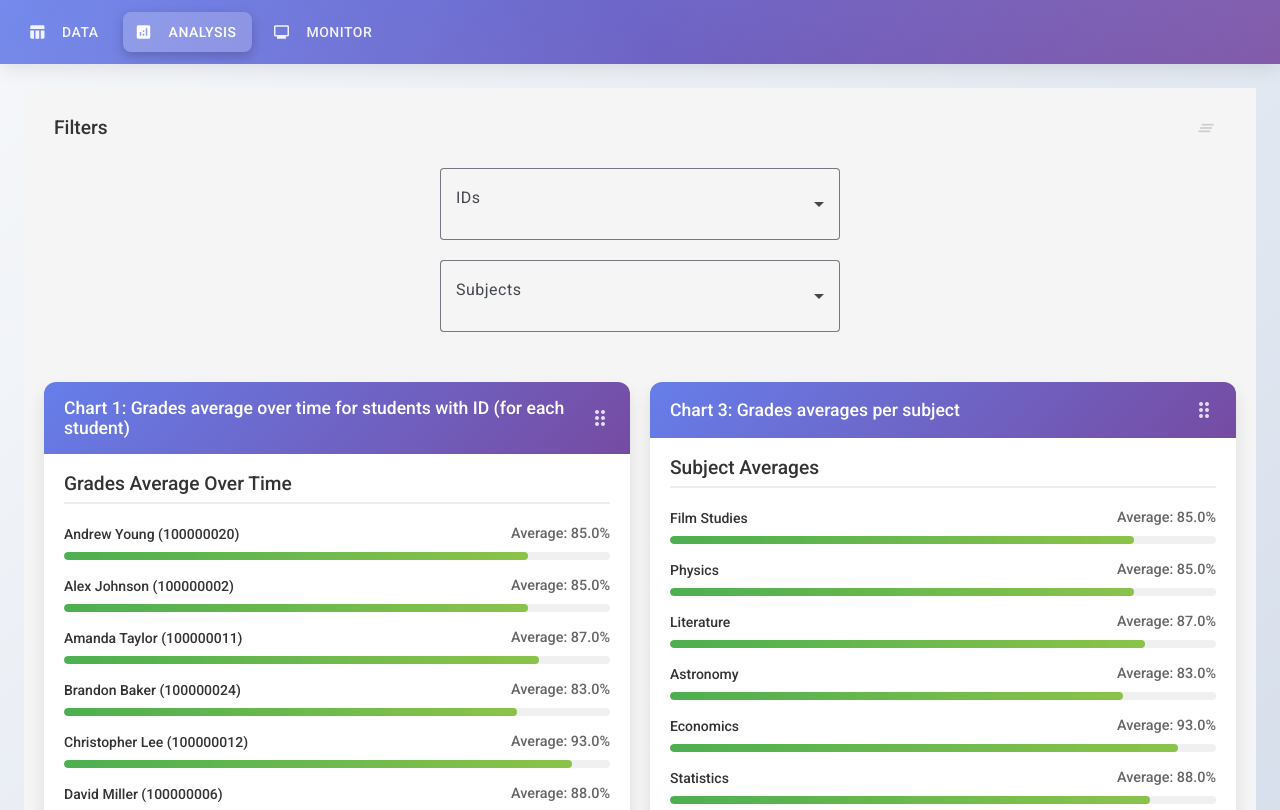
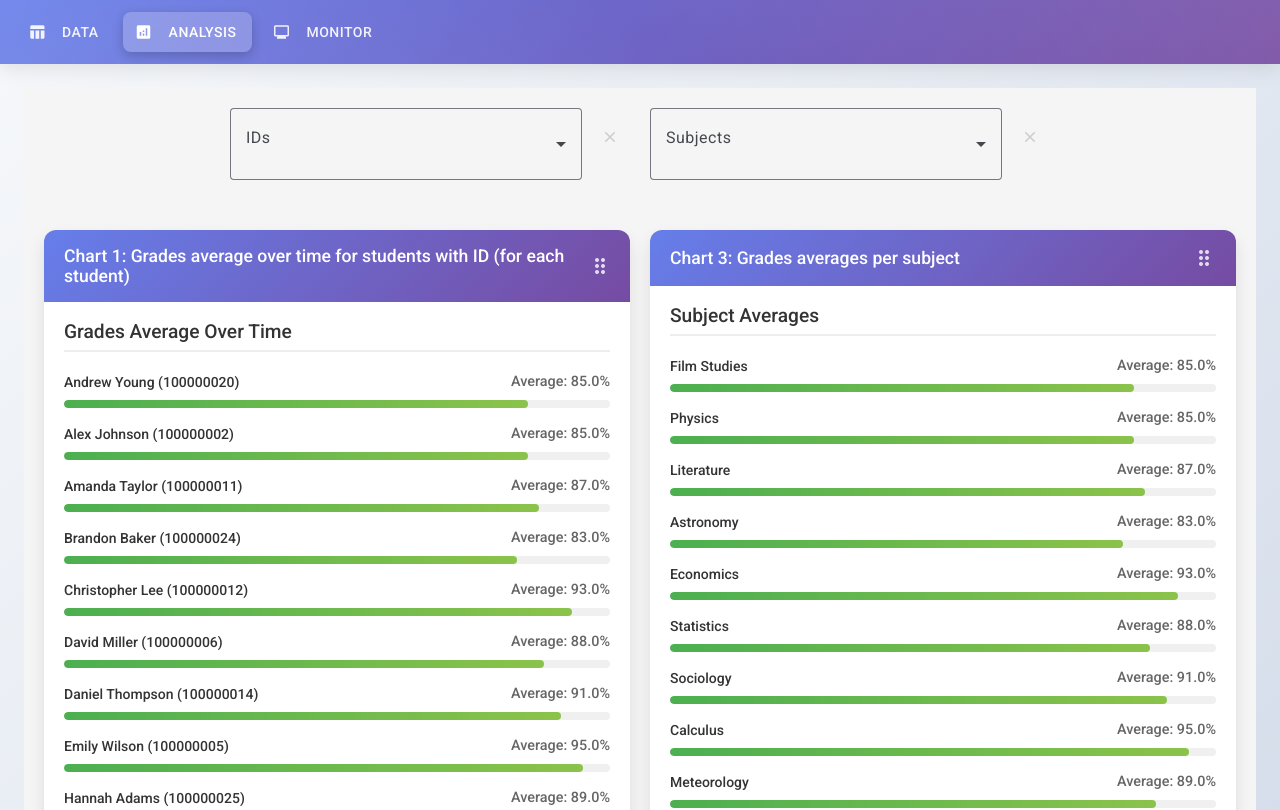
Before and after one commit to guymatus/biks-trainee-app, an Angular app: page /analysis in a window 1280 px wide. Shown: the top 810 px of the page. Built offline with nearby package versions, Linux system fonts and the light colour scheme.

Commit message:
Update analysis page filters: IDs and Subjects on same row with individual X buttons

```diff
--- a/src/app/pages/analysis-page/analysis-page.component.html
+++ b/src/app/pages/analysis-page/analysis-page.component.html
@@ -2,18 +2,8 @@
 
 
   <div class="controls-section">
-    <div class="controls-header">
-      <h3>Filters</h3>
-      <button mat-icon-button
-              class="clear-all-button"
-              (click)="clearAllFilters()"
-              [disabled]="selectedStudentIds.length === 0 && selectedSubjects.length === 0"
-              matTooltip="Clear all filters">
-        <mat-icon>clear_all</mat-icon>
-      </button>
-    </div>
-
     <div class="control-group">
+      <div class="filter-field">
         <mat-form-field appearance="outline" class="multiselect-field">
           <mat-label>IDs</mat-label>
           <mat-select [(ngModel)]="selectedStudentIds"
@@ -25,9 +15,16 @@
             </mat-option>
           </mat-select>
         </mat-form-field>
+        <button mat-icon-button
+                class="clear-button"
+                (click)="clearStudentIds()"
+                [disabled]="selectedStudentIds.length === 0"
+                matTooltip="Clear IDs filter">
+          <mat-icon>close</mat-icon>
+        </button>
       </div>
 
-    <div class="control-group">
+      <div class="filter-field">
         <mat-form-field appearance="outline" class="multiselect-field">
           <mat-label>Subjects</mat-label>
           <mat-select [(ngModel)]="selectedSubjects"
@@ -39,23 +36,27 @@
             </mat-option>
           </mat-select>
         </mat-form-field>
+        <button mat-icon-button
+                class="clear-button"
+                (click)="clearSubjects()"
+                [disabled]="selectedSubjects.length === 0"
+                matTooltip="Clear Subjects filter">
+          <mat-icon>close</mat-icon>
+        </button>
+      </div>
     </div>
   </div>
 
   <div class="charts-container">
     <!-- Left Chart Panel -->
-    <div class="chart-panel left-panel"
-         (dragover)="onDragOver($event)"
-         (drop)="onDrop($event, 'left')">
+    <div class="chart-panel left-panel" (dragover)="onDragOver($event)" (drop)="onDrop($event, 'left')">
       <div class="chart-placeholder" *ngIf="!getChartByPosition('left')">
         <mat-icon>insert_chart</mat-icon>
         <p>Drop a chart here</p>
       </div>
 
       <div class="chart-content" *ngIf="getChartByPosition('left') as chart">
-        <div class="chart-header"
-             [draggable]="true"
-             (dragstart)="onDragStart($event, chart)">
+        <div class="chart-header" [draggable]="true" (dragstart)="onDragStart($event, chart)">
           <h3>{{chart.title}}</h3>
           <mat-icon class="drag-handle">drag_indicator</mat-icon>
         </div>
@@ -102,7 +103,8 @@
 
           <div *ngIf="chart.type === 'chart3'" class="chart-data">
             <h4>Subject Averages</h4>
-            <div class="subject-grades" *ngFor="let subject of selectedSubjects.length > 0 ? selectedSubjects : availableSubjects">
+            <div class="subject-grades"
+              *ngFor="let subject of selectedSubjects.length > 0 ? selectedSubjects : availableSubjects">
               <div class="subject-info">
                 <strong>{{subject}}</strong>
                 <span class="average-grade">Average: {{getAverageGradeBySubject(subject).toFixed(1)}}%</span>
@@ -117,18 +119,14 @@
     </div>
 
     <!-- Right Chart Panel -->
-    <div class="chart-panel right-panel"
-         (dragover)="onDragOver($event)"
-         (drop)="onDrop($event, 'right')">
+    <div class="chart-panel right-panel" (dragover)="onDragOver($event)" (drop)="onDrop($event, 'right')">
       <div class="chart-placeholder" *ngIf="!getChartByPosition('right')">
         <mat-icon>insert_chart</mat-icon>
         <p>Drop a chart here</p>
       </div>
 
       <div class="chart-content" *ngIf="getChartByPosition('right') as chart">
-        <div class="chart-header"
-             [draggable]="true"
-             (dragstart)="onDragStart($event, chart)">
+        <div class="chart-header" [draggable]="true" (dragstart)="onDragStart($event, chart)">
           <h3>{{chart.title}}</h3>
           <mat-icon class="drag-handle">drag_indicator</mat-icon>
         </div>
@@ -175,7 +173,8 @@
 
           <div *ngIf="chart.type === 'chart3'" class="chart-data">
             <h4>Subject Averages</h4>
-            <div class="subject-grades" *ngFor="let subject of selectedSubjects.length > 0 ? selectedSubjects : availableSubjects">
+            <div class="subject-grades"
+              *ngFor="let subject of selectedSubjects.length > 0 ? selectedSubjects : availableSubjects">
               <div class="subject-info">
                 <strong>{{subject}}</strong>
                 <span class="average-grade">Average: {{getAverageGradeBySubject(subject).toFixed(1)}}%</span>
@@ -192,9 +191,7 @@
 
   <!-- Bottom Hidden Chart Button -->
   <div class="bottom-chart-section">
-    <div class="hidden-chart-button"
-         *ngIf="getChartByPosition('bottom') as chart"
-         [draggable]="true"
+    <div class="hidden-chart-button" *ngIf="getChartByPosition('bottom') as chart" [draggable]="true"
       (dragstart)="onDragStart($event, chart)">
       <mat-card class="chart-card">
         <mat-card-header>
--- a/src/app/pages/analysis-page/analysis-page.component.scss
+++ b/src/app/pages/analysis-page/analysis-page.component.scss
@@ -20,23 +20,39 @@
   .controls-section {
     margin-bottom: 30px;
 
-    .controls-header {
+    .control-group {
       display: flex;
-      align-items: center;
-      justify-content: space-between;
-      margin-bottom: 20px;
-      padding: 0 10px;
+      gap: 20px;
+      justify-content: center;
+      align-items: flex-start;
+      flex-wrap: wrap;
 
-      h3 {
-        margin: 0;
-        color: #333;
-        font-size: 1.2rem;
-        font-weight: 500;
+      .filter-field {
+        display: flex;
+        align-items: flex-start;
+        gap: 8px;
+        flex: 1;
+        min-width: 300px;
+        max-width: 400px;
+
+        .multiselect-field {
+          flex: 1;
+
+          ::ng-deep .mat-mdc-form-field {
+            background: white;
+            border-radius: 8px;
+            box-shadow: 0 4px 6px rgba(0, 0, 0, 0.1);
           }
 
-      .clear-all-button {
+          ::ng-deep .mat-mdc-select {
+            padding: 8px 0;
+          }
+        }
+
+        .clear-button {
           color: #666;
           transition: all 0.3s ease;
+          margin-top: 8px;
 
           &:hover:not(:disabled) {
             color: #f44336;
@@ -50,32 +66,10 @@
           }
 
           mat-icon {
-          font-size: 20px;
-          width: 20px;
-          height: 20px;
+            font-size: 18px;
+            width: 18px;
+            height: 18px;
           }
-      }
-    }
-
-    .control-group {
-      display: flex;
-      gap: 20px;
-      justify-content: center;
-      flex-wrap: wrap;
-
-      .multiselect-field {
-        flex: 1;
-        min-width: 300px;
-        max-width: 400px;
-
-        ::ng-deep .mat-mdc-form-field {
-          background: white;
-          border-radius: 8px;
-          box-shadow: 0 4px 6px rgba(0, 0, 0, 0.1);
-        }
-
-        ::ng-deep .mat-mdc-select {
-          padding: 8px 0;
         }
       }
     }
--- a/src/app/pages/analysis-page/analysis-page.component.ts
+++ b/src/app/pages/analysis-page/analysis-page.component.ts
@@ -140,6 +140,16 @@ export class AnalysisPageComponent implements OnInit, OnDestroy {
     this.saveState();
   }
 
+  clearStudentIds(): void {
+    this.selectedStudentIds = [];
+    this.saveState();
+  }
+
+  clearSubjects(): void {
+    this.selectedSubjects = [];
+    this.saveState();
+  }
+
   onDragStart(event: DragEvent, chart: ChartConfig): void {
     this.draggedChart = chart;
     if (event.dataTransfer) {
```
Lines whose indentation alone changed are shown as unchanged.
